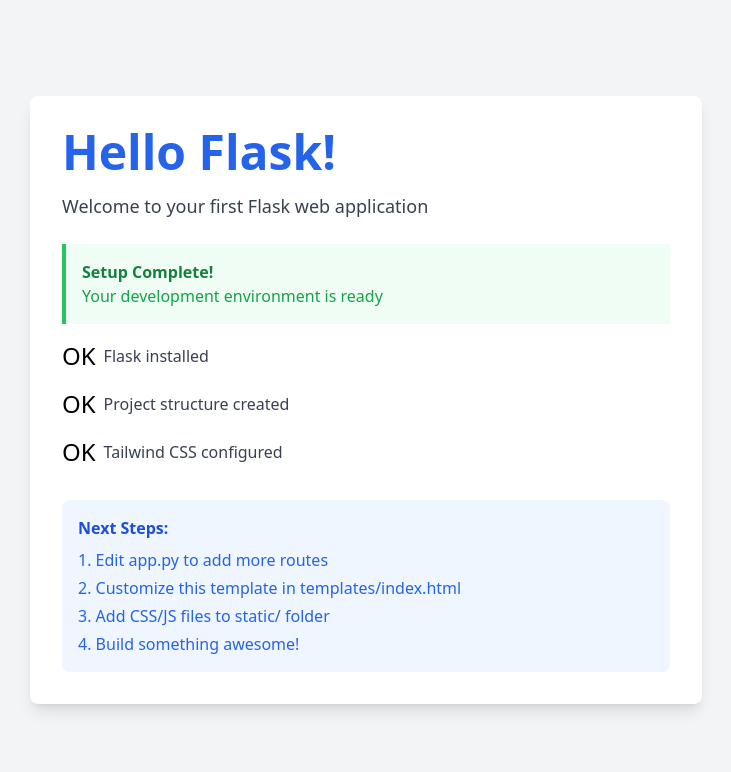
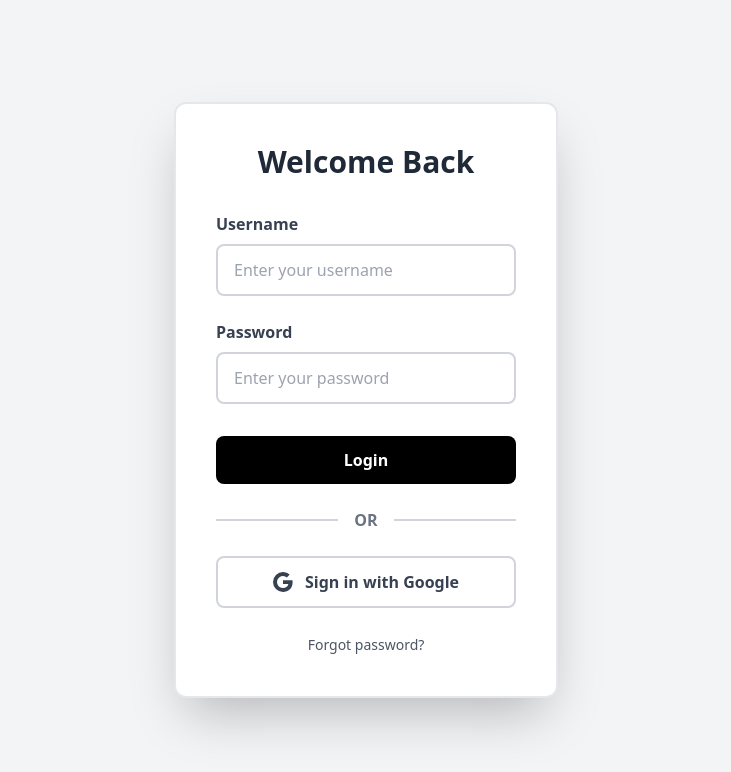
Before and after one commit to DANI-cloud-del/Flask-Workshop-Assistant, a Flask app: page / in a window 1280 px wide. Shown: the top 772 px of the page, without its empty margins (274-1005 px from the left). Run offline with Flask 3, Linux system fonts and the light colour scheme; some libraries are stand-ins or nearby versions.

Commit message:
Working google OAuth

```diff
--- a/app.py
+++ b/app.py
@@ -1,18 +1,168 @@
-from flask import Flask, render_template
+from flask import Flask, redirect, session, url_for, request, render_template
+import google_auth_oauthlib.flow
+import os
+import requests
+from dotenv import load_dotenv
+
+# Load environment variables
+load_dotenv()
+
+# ⭐ CRITICAL: Allow HTTP for development
+os.environ['OAUTHLIB_INSECURE_TRANSPORT'] = '1'
 
 app = Flask(__name__)
+app.secret_key = os.environ.get('SECRET_KEY') or os.urandom(24)
+
+# OAuth config from environment variables
+oauth_config = {
+    "web": {
+        "client_id": os.environ.get('GOOGLE_CLIENT_ID'),
+        "client_secret": os.environ.get('GOOGLE_CLIENT_SECRET'),
+        "redirect_uris": ["http://localhost:5000/oauth2callback"],
+        "auth_uri": "https://accounts.google.com/o/oauth2/auth",
+        "token_uri": "https://oauth2.googleapis.com/token",
+        "auth_provider_x509_cert_url": "https://www.googleapis.com/oauth2/v1/certs"
+    }
+}
+
+# Setup OAuth flow
+flow = google_auth_oauthlib.flow.Flow.from_client_config(
+    oauth_config,
+    scopes=[
+        "https://www.googleapis.com/auth/userinfo.email",
+        "openid",
+        "https://www.googleapis.com/auth/userinfo.profile",
+    ]
+)
+flow.redirect_uri = "http://localhost:5000/oauth2callback"
+
 
 @app.route('/')
 def home():
-    return render_template('index.html')
-
-@app.route('/about')
-def about():
-    return render_template('about.html')
-
-@app.route('/login')
-def login():
+    if "user" in session:
+        user = session["user"]
+        return f'''
+            <!DOCTYPE html>
+            <html>
+            <head>
+                <title>Welcome</title>
+                <style>
+                    body {{ font-family: Arial; text-align: center; padding: 50px; }}
+                    img {{ border-radius: 50%; margin: 20px; }}
+                    a {{ color: #4285f4; text-decoration: none; }}
+                </style>
+            </head>
+            <body>
+                <h1>Welcome {user["name"]}! 🎉</h1>
+                <img src="{user["picture"]}" width="100">
+                <p><strong>Email:</strong> {user["email"]}</p>
+                <p><a href="/logout">Logout</a></p>
+            </body>
+            </html>
+        '''
     return render_template('login.html')
 
+
+@app.route('/authorize')
+def authorize():
+    print("\n=== Starting OAuth flow ===")
+
+    authorization_url, state = flow.authorization_url(
+        access_type='offline',
+        include_granted_scopes='true',
+        prompt='consent'
+    )
+
+    session['state'] = state
+
+    print(f"State: {state}")
+    print(f"Redirecting to Google...")
+
+    return redirect(authorization_url)
+
+
+@app.route('/oauth2callback')
+def oauth2callback():
+    print("\n=== OAuth callback received ===")
+
+    if 'state' not in session:
+        print("ERROR: No state in session")
+        return 'Invalid session state', 400
+
+    if session['state'] != request.args.get('state'):
+        print("ERROR: State mismatch")
+        return 'Invalid state parameter', 400
+
+    print("✓ State verified")
+
+    try:
+        print("Fetching token...")
+        flow.fetch_token(authorization_response=request.url)
+        print("✓ Token received")
+    except Exception as e:
+        print(f"ERROR fetching token: {e}")
+        return f'Error fetching token: {str(e)}', 400
+
+    credentials = flow.credentials
+    session['access_token'] = credentials.token
+
+    print("Getting user info...")
+    user_info = get_user_info(credentials.token)
+
+    if user_info:
+        session['user'] = {
+            'name': user_info.get('name'),
+            'email': user_info.get('email'),
+            'picture': user_info.get('picture')
+        }
+        print(f"✓ User logged in: {user_info.get('email')}")
+        return redirect(url_for('home'))
+    else:
+        print("ERROR: Could not get user info")
+        return 'Error getting user info', 400
+
+
+def get_user_info(access_token):
+    response = requests.get(
+        "https://www.googleapis.com/oauth2/v3/userinfo",
+        headers={"Authorization": f"Bearer {access_token}"}
+    )
+
+    if response.status_code == 200:
+        return response.json()
+    else:
+        print(f"Error getting user info: {response.status_code}")
+        print(f"Response: {response.text}")
+        return None
+
+
+@app.route('/logout')
+def logout():
+    print("\n=== User logging out ===")
+    session.clear()
+    print("✓ Session cleared")
+    return redirect(url_for('home'))
+
+
 if __name__ == '__main__':
+    print("\n" + "="*50)
+    print("🚀 Flask App Starting")
+    print("="*50)
+
+    if oauth_config.get('web', {}).get('client_id'):
+        client_id = oauth_config['web']['client_id']
+        print(f"✓ Client ID loaded: {client_id[:20]}...")
+    else:
+        print("✗ WARNING: Client ID not found!")
+
+    if oauth_config.get('web', {}).get('client_secret'):
+        secret = oauth_config['web']['client_secret']
+        print(f"✓ Client Secret loaded: {secret[:15]}...")
+    else:
+        print("✗ WARNING: Client Secret not found!")
+
+    print("="*50)
+    print("\n🌐 Visit: http://localhost:5000")
+    print("\n")
+
     app.run(debug=True)
--- a/templates/login.html
+++ b/templates/login.html
@@ -3,21 +3,90 @@
 <head>
     <meta charset="UTF-8">
     <meta name="viewport" content="width=device-width, initial-scale=1.0">
-    <title>Document</title>
-    <script  src="https://cdn.tailwindcss.com"></script>
+    <title>Login</title>
+    <script src="https://cdn.tailwindcss.com"></script>
+    <script>
+        // Add your custom color to Tailwind
+        tailwind.config = {
+            theme: {
+                extend: {
+                    colors: {
+                        'custom-blue': '#ade8f4',
+                    }
+                }
+            }
+        }
+    </script>
 </head>
-<body>
-    <form method="POST">
-        <label>Username:</label>
-        <input type="text" name="username"><br><br>
+<body class="bg-gray-100 min-h-screen flex items-center justify-center">
 
-        <label>Password:</label>
-        <input type="password" name="password"><br><br>
-        <input type="submit" value="Login">
+    <!-- Login Box - Centered -->
+    <div class="bg-white p-10 rounded-xl shadow-2xl w-96 border-2 border-gray-200 hover:border-custom-blue hover:shadow-custom-blue/50 transition-all duration-500 hover:scale-105">
 
-        <button type="submit">login</button>
 
-    </form>
+        <!-- Title -->
+        <h1 class="text-3xl font-bold text-center mb-8 text-gray-800">Welcome Back</h1>
+
+        <!-- Form -->
+        <form method="POST">
+            <!-- Username Field -->
+            <div class="mb-6">
+                <label class="block text-gray-700 font-semibold mb-2">Username</label>
+                <input
+                    type="text"
+                    name="username"
+                    placeholder="Enter your username"
+                    class="w-full px-4 py-3 border-2 border-gray-300 rounded-lg focus:outline-none focus:border-custom-blue transition-colors duration-300"
+                    required
+                >
+            </div>
+
+            <!-- Password Field -->
+            <div class="mb-8">
+                <label class="block text-gray-700 font-semibold mb-2">Password</label>
+                <input
+                    type="password"
+                    name="password"
+                    placeholder="Enter your password"
+                    class="w-full px-4 py-3 border-2 border-gray-300 rounded-lg focus:outline-none focus:border-custom-blue transition-colors duration-300"
+                    required
+                >
+            </div>
+
+            <!-- Login Button -->
+            <button
+                type="submit"
+                class="w-full bg-black text-white py-3 rounded-lg font-semibold hover:bg-custom-blue hover:text-black transition-all duration-300 transform hover:scale-105"
+            >
+                Login
+            </button>
+        </form>
+
+        <!-- Divider -->
+        <div class="flex items-center my-6">
+            <div class="flex-1 border-t-2 border-gray-300"></div>
+            <span class="px-4 text-gray-500 font-semibold">OR</span>
+            <div class="flex-1 border-t-2 border-gray-300"></div>
+        </div>
+
+        <!-- Google Sign-In Button -->
+        <a href = "/authorize">
+        <button class="w-full bg-white border-2 border-gray-300 text-gray-700 py-3 rounded-lg font-semibold hover:border-custom-blue hover:bg-custom-blue transition-all duration-300 flex items-center justify-center gap-3 transform hover:scale-105">
+            <!-- Google SVG Icon -->
+            <svg xmlns="http://www.w3.org/2000/svg" width="20" height="20" fill="currentColor" viewBox="0 0 16 16">
+                <path d="M15.545 6.558a9.4 9.4 0 0 1 .139 1.626c0 2.434-.87 4.492-2.384 5.885h.002C11.978 15.292 10.158 16 8 16A8 8 0 1 1 8 0a7.7 7.7 0 0 1 5.352 2.082l-2.284 2.284A4.35 4.35 0 0 0 8 3.166c-2.087 0-3.86 1.408-4.492 3.304a4.8 4.8 0 0 0 0 3.063h.003c.635 1.893 2.405 3.301 4.492 3.301 1.078 0 2.004-.276 2.722-.764h-.003a3.7 3.7 0 0 0 1.599-2.431H8v-3.08z"/>
+            </svg>
+            Sign in with Google
+        </button>
+        </a>
+        <!-- Footer Links -->
+        <div class="text-center mt-6">
+            <a href="#" class="text-sm text-gray-600 hover:text-custom-blue transition-colors">
+                Forgot password?
+            </a>
+        </div>
+
+    </div>
 
 </body>
 </html>
```
Also changed, not shown: 1 other file.
